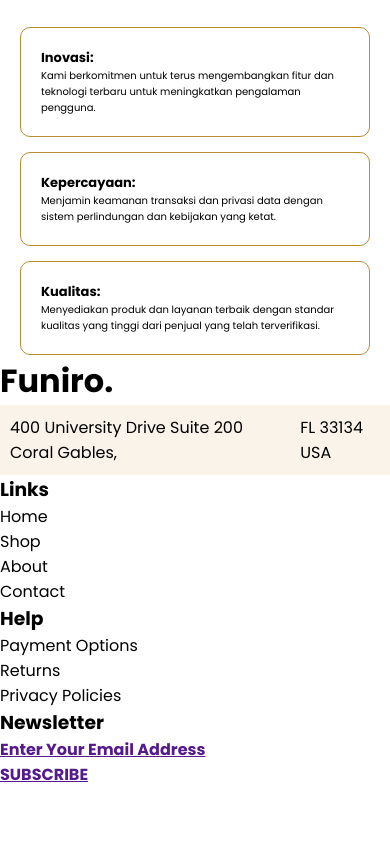
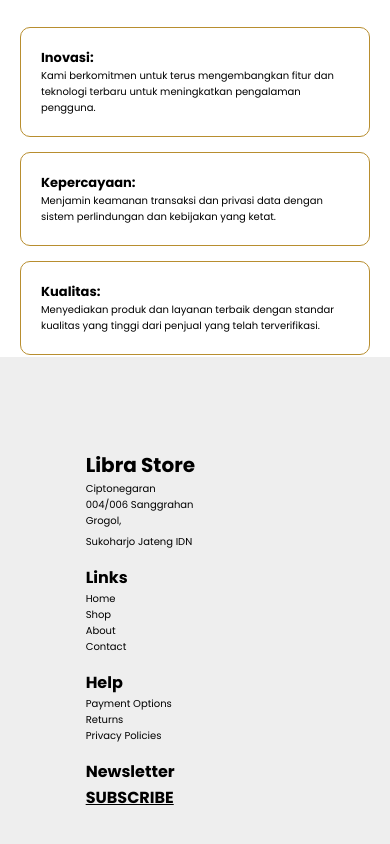
Before and after one commit to luaygitaris/exam-awal, a website: page home.html in a window 390 px wide. Shown: the part 2204-3048 px from the top of the page. Before the commit the page ends 2991 px from the top, so only its background shows below. Drawn offline with nearby package versions, Linux system fonts and the light colour scheme.

Commit message:
styling footer dan responsive ipad dan handphone

```diff
--- a/css/home/home.scss
+++ b/css/home/home.scss
@@ -330,6 +330,42 @@
 .active {
   display: flex;
 }
+footer {
+  background-color: #eee;
+  padding-bottom: 50px;
+  .footer-container {
+    display: flex;
+    justify-content: space-around;
+    border-top: 3px solid #eee;
+    padding-top: 90px;
+    div {
+      display: flex;
+      flex-direction: column;
+      gap: 50px;
+      .address {
+        display: flex;
+        flex-direction: column;
+        gap: 10px;
+        width: 50%;
+      }
+    }
+    ul {
+      list-style-type: none;
+      list-style: none;
+      display: flex;
+      flex-direction: column;
+      gap: 10px;
+    }
+  }
+  .footer-atas-kanan {
+    display: flex;
+    gap: 10px;
+    color: black;
+    a {
+      color: black;
+    }
+  }
+}
 
 // Responsive untuk IPAD
 @media screen and (max-width: 1000px) and (min-width: 751px) {
@@ -454,6 +490,37 @@
         }
         p {
           font-size: small;
+        }
+      }
+    }
+  }
+  footer {
+    display: flex;
+    justify-content: center;
+    .footer-container {
+      gap: 15px;
+      .footer-logo {
+
+      }
+      div {
+        gap: 1px;
+        h1 {
+          font-size: 30px;
+        }
+        .address {
+          gap: 5px;
+          p {
+            font-size: 15px;
+          }
+        }
+        h3 {
+          font-size: medium;
+        }
+        ul {
+          gap: 0px;
+          li {
+            font-size: 15px;
+          }
         }
       }
     }
@@ -645,6 +712,35 @@
       }
     }
   }
+  footer {
+    display: flex;
+    justify-content: center;
+    .footer-container {
+      flex-direction: column;
+      gap: 15px;
+      div {
+        gap: 1px;
+        h1 {
+          font-size: 20px;
+        }
+        .address {
+          gap: 5px;
+          p {
+            font-size: 10px;
+          }
+        }
+        h3 {
+          font-size: medium;
+        }
+        ul {
+          gap: 0px;
+          li {
+            font-size: 10px;
+          }
+        }
+      }
+    }
+  }
 }
 
 @media screen and (max-width: 500px) {
--- a/home.html
+++ b/home.html
@@ -245,12 +245,12 @@
 
     <footer>
       <div class="footer-container">
-        <div>
-          <h1>Funiro.</h1>
-          <nav class="address">
-            <p>400 University Drive Suite 200 Coral Gables,</p>
-            <p>FL 33134 USA</p>
-          </nav>
+        <div class="footer-logo">
+          <h1>Libra Store</h1>
+          <div class="address">
+            <p>Ciptonegaran 004/006 Sanggrahan Grogol,</p>
+            <p>Sukoharjo Jateng IDN</p>
+          </div>
         </div>
         <div>
           <h3>Links</h3>
@@ -272,7 +272,6 @@
         <div>
           <h3>Newsletter</h3>
           <div class="footer-atas-kanan">
-            <a href=""><h4>Enter Your Email Address</h4></a>
             <a href=""><h4>SUBSCRIBE</h4></a>
           </div>
         </div>
```
Also changed, not shown: css/home/home.css, 1 other file.
